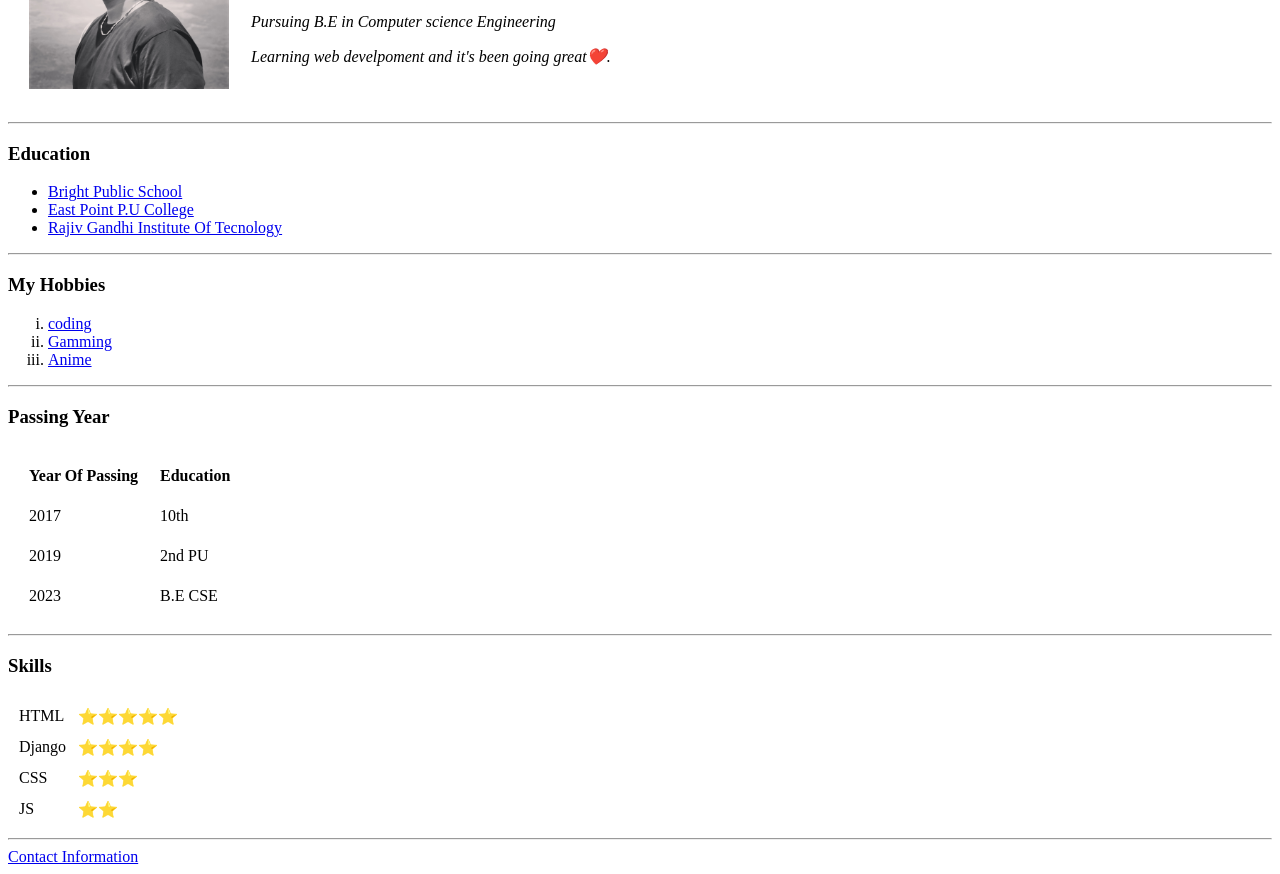
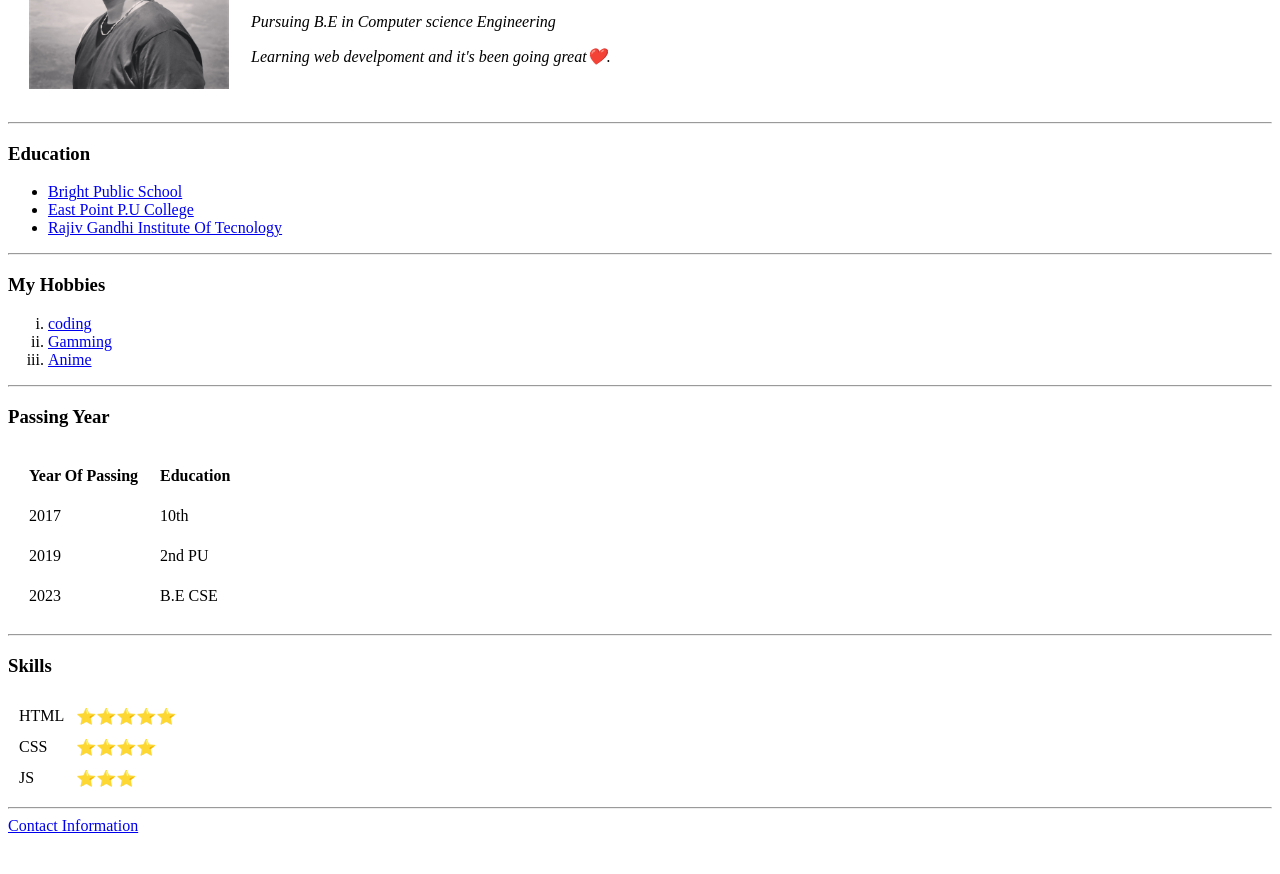
Before and after one commit to Revanth-sabretooth-02/CV, a plain HTML site: page index.html in a window 1280 px wide. Shown: the part 140-1014 px from the top of the page. After the commit the page ends 983 px from the top, so only its background shows below. Drawn offline with Linux system fonts and the light colour scheme.

Commit message:
Update index.html

```diff
--- a/index.html
+++ b/index.html
@@ -64,16 +64,12 @@
       <td>⭐⭐⭐⭐⭐</td>
     </tr>
     <tr>
-      <td>Django</td>
+      <td>CSS</td>
       <td>⭐⭐⭐⭐</td>
     </tr>
     <tr>
-      <td>CSS</td>
+      <td>JS</td>
       <td>⭐⭐⭐</td>
-    </tr>
-    <tr>
-      <td>JS</td>
-      <td>⭐⭐</td>
     </tr>
   </table>
   <hr>
```
